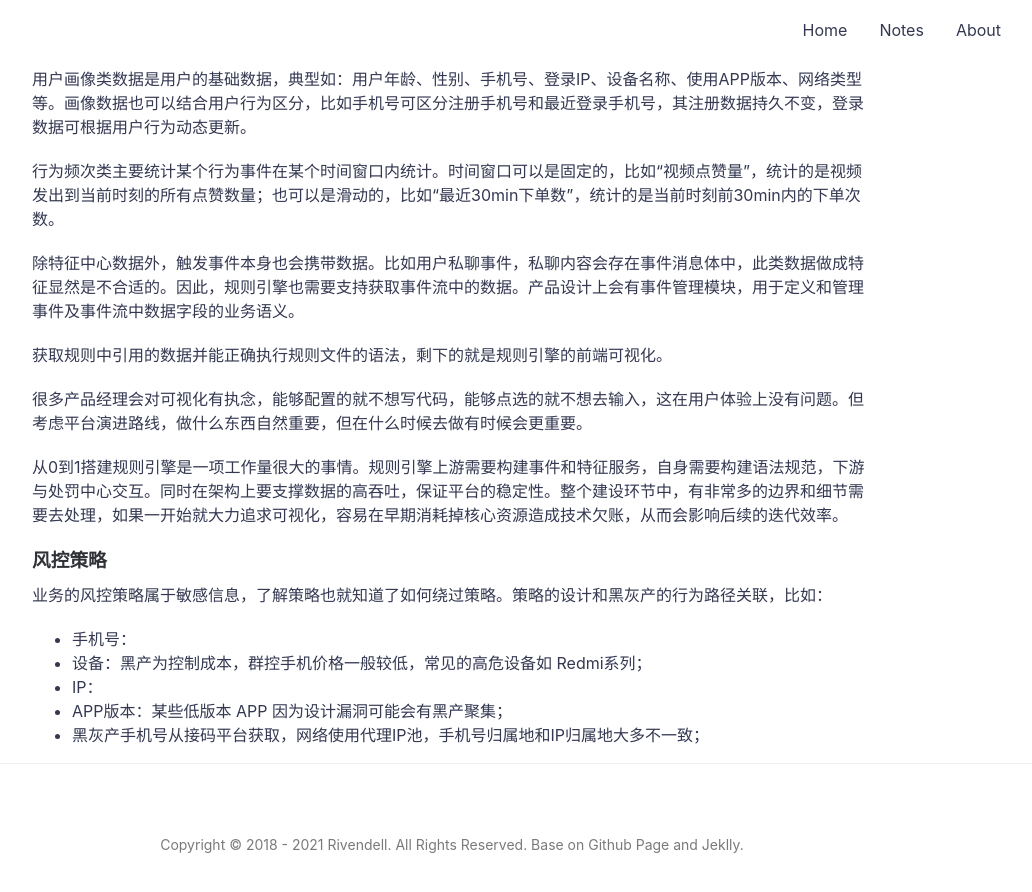
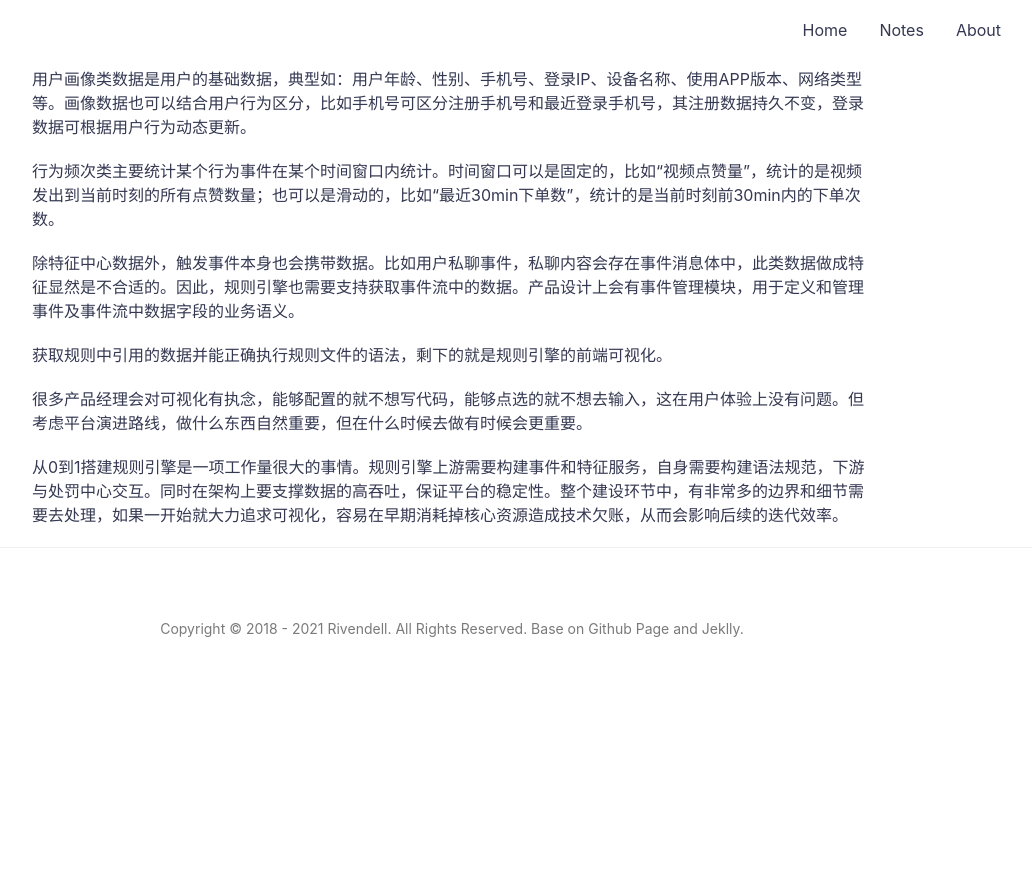
Before and after one commit to icarus507/icarus507.github.io, a Jekyll site: the page built from _posts/2021-05-01-关于风控（上）.md, in a window 1280 px wide and 900 px high, scrolled down 2509 px. Shown: the top 892 px of the window, without its empty margins (188-1220 px from the left). Built offline with Jekyll 4.4.1, drawn with Linux system fonts in a browser that asks for light colours; after the commit the page ends 3193 px from its top, so only the background shows below that.

Commit message:
Update 2021-05-01-关于风控（上）.md

```diff
--- a/_posts/2021-05-01-关于风控（上）.md
+++ b/_posts/2021-05-01-关于风控（上）.md
@@ -83,12 +83,3 @@ featured-img: shane-rounce-205187
 很多产品经理会对可视化有执念，能够配置的就不想写代码，能够点选的就不想去输入，这在用户体验上没有问题。但考虑平台演进路线，做什么东西自然重要，但在什么时候去做有时候会更重要。
 
 从0到1搭建规则引擎是一项工作量很大的事情。规则引擎上游需要构建事件和特征服务，自身需要构建语法规范，下游与处罚中心交互。同时在架构上要支撑数据的高吞吐，保证平台的稳定性。整个建设环节中，有非常多的边界和细节需要去处理，如果一开始就大力追求可视化，容易在早期消耗掉核心资源造成技术欠账，从而会影响后续的迭代效率。
-
-### 风控策略
-
-业务的风控策略属于敏感信息，了解策略也就知道了如何绕过策略。策略的设计和黑灰产的行为路径关联，比如：
-- 手机号：
-- 设备：黑产为控制成本，群控手机价格一般较低，常见的高危设备如 Redmi系列；
-- IP：
-- APP版本：某些低版本 APP 因为设计漏洞可能会有黑产聚集；
-- 黑灰产手机号从接码平台获取，网络使用代理IP池，手机号归属地和IP归属地大多不一致；
```
